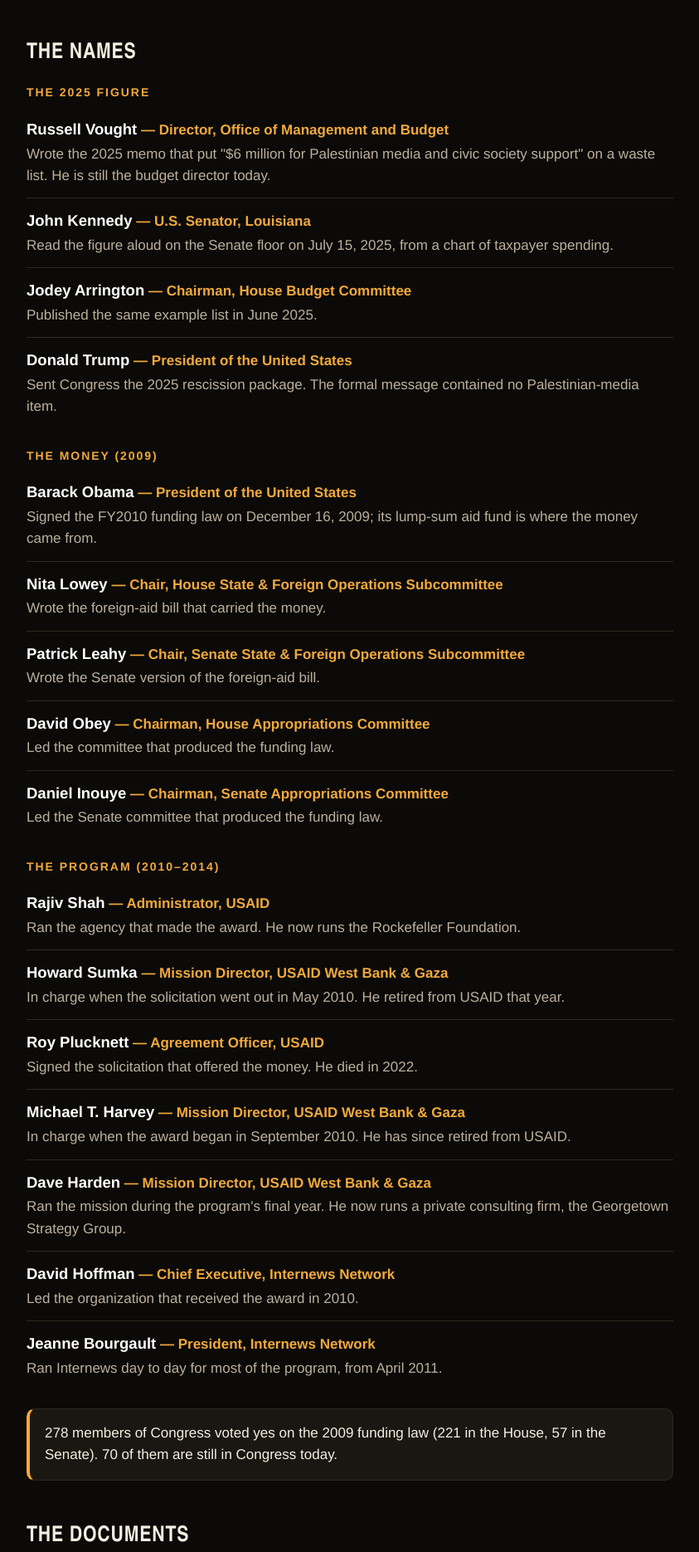
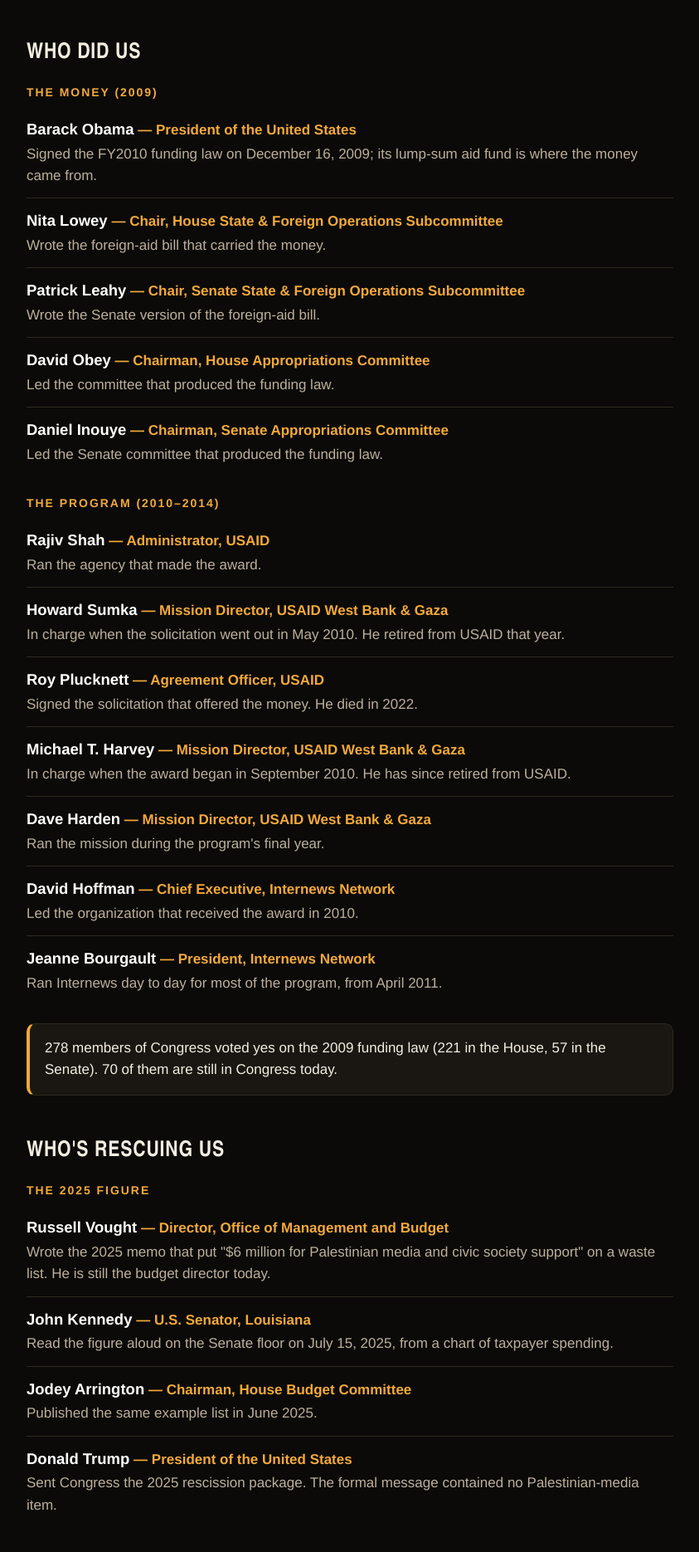
Before and after one commit to Makedealnow/whodidus-staging, a plain HTML site: page case-001.html in a window 1280 px wide. Shown: the part 1030-2900 px from the top of the page at 83% size, without its empty margins (218-1061 px from the left). Drawn offline with Linux system fonts and the light colour scheme.

Commit message:
Split names into Who did us / Who's rescuing us; drop current private jobs

```diff
--- a/case-001.html
+++ b/case-001.html
@@ -35,19 +35,7 @@
   </section>
 
   <section class="section wrap">
-    <h2>The names</h2>
-
-    <p class="group-label">The 2025 figure</p>
-    <ul class="names">
-      <li><span class="who"><strong>Russell Vought</strong></span> <span class="role">— Director, Office of Management and Budget</span>
-        <span class="did">Wrote the 2025 memo that put "$6 million for Palestinian media and civic society support" on a waste list. He is still the budget director today.</span></li>
-      <li><span class="who"><strong>John Kennedy</strong></span> <span class="role">— U.S. Senator, Louisiana</span>
-        <span class="did">Read the figure aloud on the Senate floor on July 15, 2025, from a chart of taxpayer spending.</span></li>
-      <li><span class="who"><strong>Jodey Arrington</strong></span> <span class="role">— Chairman, House Budget Committee</span>
-        <span class="did">Published the same example list in June 2025.</span></li>
-      <li><span class="who"><strong>Donald Trump</strong></span> <span class="role">— President of the United States</span>
-        <span class="did">Sent Congress the 2025 rescission package. The formal message contained no Palestinian-media item.</span></li>
-    </ul>
+    <h2>Who did us</h2>
 
     <p class="group-label">The money (2009)</p>
     <ul class="names">
@@ -66,7 +54,7 @@
     <p class="group-label">The program (2010–2014)</p>
     <ul class="names">
       <li><span class="who"><strong>Rajiv Shah</strong></span> <span class="role">— Administrator, USAID</span>
-        <span class="did">Ran the agency that made the award. He now runs the Rockefeller Foundation.</span></li>
+        <span class="did">Ran the agency that made the award.</span></li>
       <li><span class="who"><strong>Howard Sumka</strong></span> <span class="role">— Mission Director, USAID West Bank &amp; Gaza</span>
         <span class="did">In charge when the solicitation went out in May 2010. He retired from USAID that year.</span></li>
       <li><span class="who"><strong>Roy Plucknett</strong></span> <span class="role">— Agreement Officer, USAID</span>
@@ -74,7 +62,7 @@
       <li><span class="who"><strong>Michael T. Harvey</strong></span> <span class="role">— Mission Director, USAID West Bank &amp; Gaza</span>
         <span class="did">In charge when the award began in September 2010. He has since retired from USAID.</span></li>
       <li><span class="who"><strong>Dave Harden</strong></span> <span class="role">— Mission Director, USAID West Bank &amp; Gaza</span>
-        <span class="did">Ran the mission during the program's final year. He now runs a private consulting firm, the Georgetown Strategy Group.</span></li>
+        <span class="did">Ran the mission during the program's final year.</span></li>
       <li><span class="who"><strong>David Hoffman</strong></span> <span class="role">— Chief Executive, Internews Network</span>
         <span class="did">Led the organization that received the award in 2010.</span></li>
       <li><span class="who"><strong>Jeanne Bourgault</strong></span> <span class="role">— President, Internews Network</span>
@@ -82,6 +70,22 @@
     </ul>
 
     <div class="fact">278 members of Congress voted yes on the 2009 funding law (221 in the House, 57 in the Senate). 70 of them are still in Congress today.</div>
+  </section>
+
+  <section class="section wrap">
+    <h2>Who's rescuing us</h2>
+
+    <p class="group-label">The 2025 figure</p>
+    <ul class="names">
+      <li><span class="who"><strong>Russell Vought</strong></span> <span class="role">— Director, Office of Management and Budget</span>
+        <span class="did">Wrote the 2025 memo that put "$6 million for Palestinian media and civic society support" on a waste list. He is still the budget director today.</span></li>
+      <li><span class="who"><strong>John Kennedy</strong></span> <span class="role">— U.S. Senator, Louisiana</span>
+        <span class="did">Read the figure aloud on the Senate floor on July 15, 2025, from a chart of taxpayer spending.</span></li>
+      <li><span class="who"><strong>Jodey Arrington</strong></span> <span class="role">— Chairman, House Budget Committee</span>
+        <span class="did">Published the same example list in June 2025.</span></li>
+      <li><span class="who"><strong>Donald Trump</strong></span> <span class="role">— President of the United States</span>
+        <span class="did">Sent Congress the 2025 rescission package. The formal message contained no Palestinian-media item.</span></li>
+    </ul>
   </section>
 
   <section class="section wrap">
```
Also changed, not shown: case-002.html (+19 -13 lines).
